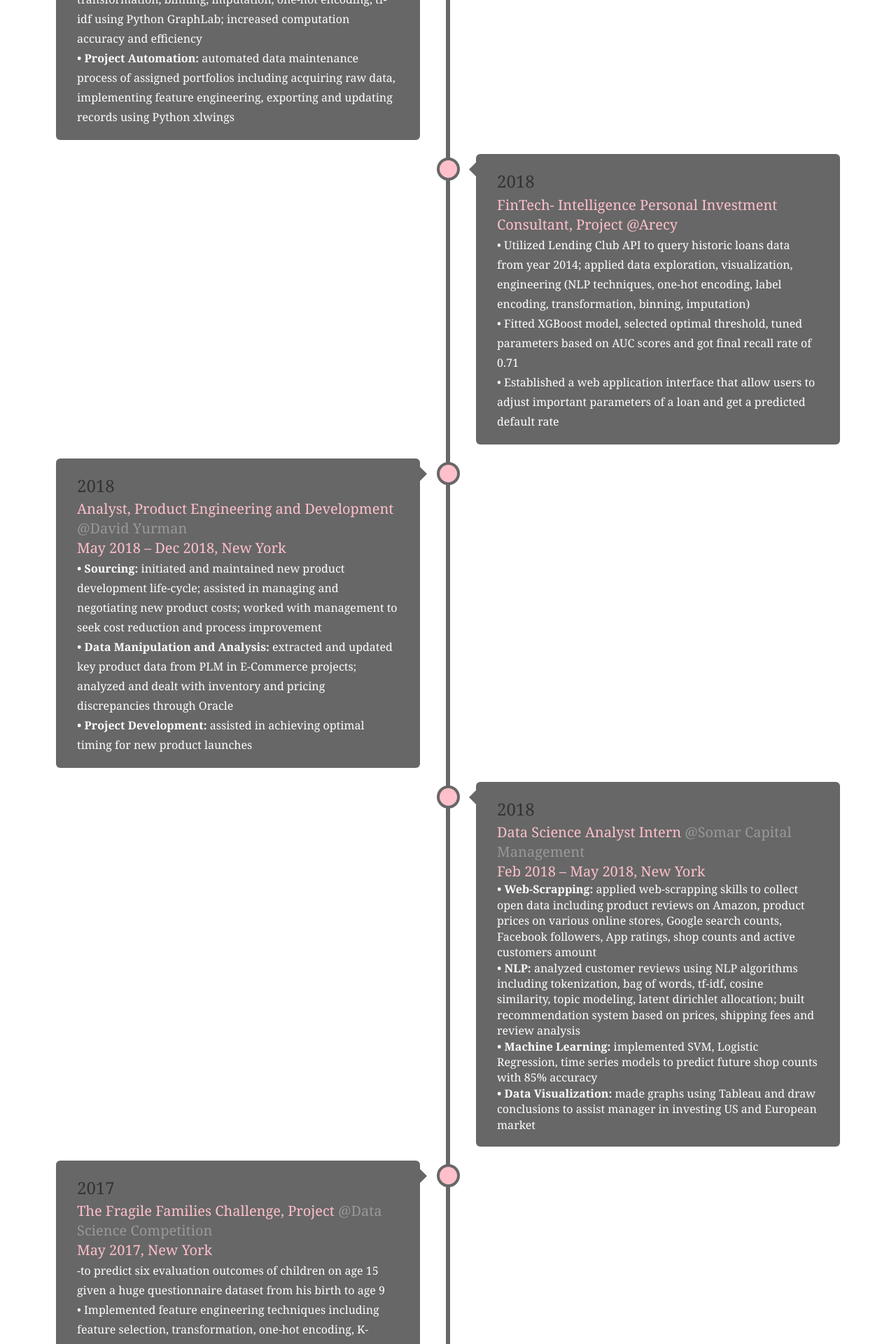
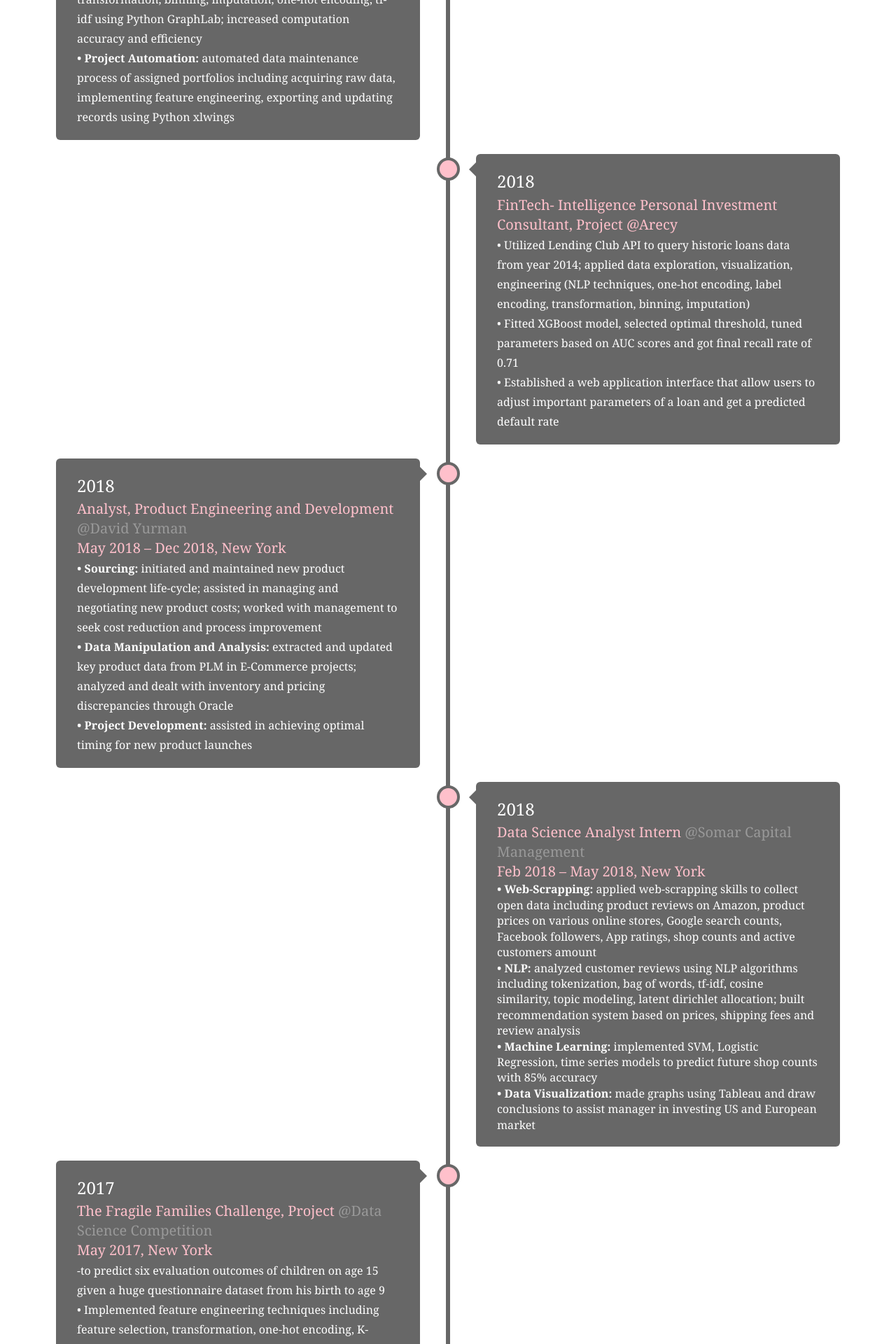
Before and after one commit to zf2169/zf2169.github.io, a Jekyll site: the page built from cv/index.html, in a window 1280 px wide. Shown: the part 1133-3053 px from the top of the page at 70% size. Built offline with Jekyll 4.4.1, drawn with Linux system fonts in a browser that asks for light colours.

Commit message:
Update index.html

```diff
--- a/cv/index.html
+++ b/cv/index.html
@@ -84,7 +84,7 @@ title: CV of Abby
 
 	<div class="container right">
     	  <div class="content">
-	    <p1 align= "left"> 2018 <br> </p1>
+	    <p1 style="color: white"> 2018 <br> </p1>
 	    <cv-title> FinTech- Intelligence Personal Investment Consultant, Project @Arecy <br> </<cv-title>
 	    <cv-content style="color: white">
 		• Utilized Lending Club API to query historic loans data from year 2014; applied data exploration, visualization, engineering (NLP techniques, one-hot encoding, label encoding, transformation, binning, imputation)
@@ -98,7 +98,7 @@ title: CV of Abby
 
     <div class="container left">
       <div class="content">
-	    <p1 align= "right"> 2018 <br> </p1>
+	    <p1 style="color: white"> 2018 <br> </p1>
 	    <cv-title> Analyst, Product Engineering and Development <a href="https://www.davidyurman.com/">@David Yurman</a> <br>  May 2018 – Dec 2018, New York <br> </<cv-title>
 	    <cv-content style="color: white">
 		    <strong>• Sourcing:</strong> initiated and maintained new product development life-cycle; assisted in managing and negotiating new product costs; worked with management to seek cost reduction and process improvement
@@ -112,7 +112,7 @@ title: CV of Abby
 
   <div class="container right">
     <div class="content">
-	<p1 align= "left"> 2018 <br> </p1>
+	<p1 style="color: white"> 2018 <br> </p1>
 	<cv-title> Data Science Analyst Intern <a href="http://somarcap.com/">@Somar Capital Management</a> <br> Feb 2018 – May 2018, New York <br> </cv-title>
 	<cv-content style="color: white">
 	    <strong>• Web-Scrapping:</strong> applied web-scrapping skills to collect open data including product reviews on Amazon, product prices on various online stores, Google search counts, Facebook followers, App ratings, shop counts and active customers amount
@@ -128,7 +128,7 @@ title: CV of Abby
 
   <div class="container left">
     <div class="content">
-	    <p1 align= "right"> 2017 <br> </p1>
+	    <p1 style="color: white"> 2017 <br> </p1>
 	    <cv-title>  The Fragile Families Challenge, Project <a href= "http://www.fragilefamilieschallenge.org/">@Data Science Competition</a> <br> May 2017, New York <br> </<cv-title>
 	    <cv-content style="color: white">
 		-to predict six evaluation outcomes of children on age 15 given a huge questionnaire dataset from his birth to age 9
@@ -142,7 +142,7 @@ title: CV of Abby
 
   <div class="container right">
     <div class="content">
-	    <p1 align= "left"> 2017 <br> </p1>
+	    <p1 style="color: white"> 2017 <br> </p1>
 	    <cv-title> Application of Black-Litterman Model in Optimal Portfolio @Math of Finance Class <br> Apr 2017, New York <br></<cv-title>
 	    <cv-content style="color: white">
 		• Established a baseline portfolio on Dow Jones 30 historical data weighted on market capitalizations of each industry
@@ -154,7 +154,7 @@ title: CV of Abby
 
   <div class="container left">
     <div class="content">
-	    <p1 align= "right"> 2017 <br> </p1>
+	    <p1 style="color: white"> 2017 <br> </p1>
 	    <cv-title> Image Classification Using Machine Learning @Applied Data Science Class <br> Mar 2017, New York <br></<cv-title>
 	    <cv-content style="color: white">
 		• Extracted features from poodles and fried chicken images with SIFT, HOG and LBP algorithms; reduced dimensions using K-means
@@ -166,7 +166,7 @@ title: CV of Abby
 
   <div class="container right">
     <div class="content">
-	    <p1 align= "left"> 2016 <br> </p1>
+	    <p1 style="color: white"> 2016 <br> </p1>
 	    <cv-title> Columbia University, Graduate School of Arts and Sciences <br> Sep 2016 - Feb 2018, New York <br></<cv-title>
 	    <cv-content style="color: white">
 		• M.A. in Statistics, Data Science Focus (Qualify for STEM OPT), GPA: 3.7/ 4.0
@@ -178,7 +178,7 @@ title: CV of Abby
 
   <div class="container left">
     <div class="content">
-	    <p1 align= "right"> 2016 <br> </p1>
+	    <p1 style="color: white"> 2016 <br> </p1>
 	    <cv-title> Quantitative Analyst Intern <a href="http://www.quantinv.com/">@QUANT</a> Investment <br> Jun 2016 - Aug 2016, Shanghai, China <br> </<cv-title>
 	    <cv-content style="color: white">
 		• Technical Skills: processed over 100,000 agricultural data of stocks, futures and other derivatives; applied Discrete Fourier Transformation and found price cycle through Python; built optimal portfolio and improved annualized predicted return by 17%
@@ -188,7 +188,7 @@ title: CV of Abby
 
   <div class="container right">
     <div class="content">
-	    <p1 align= "left"> 2012 <br> </p1>
+	    <p1 style="color: white"> 2012 <br> </p1>
 	    <cv-title> Southeast University, Department of Mathematics <br> Sep 2012 - Jun 2016, Nanjing, China <br> </<cv-title>
 	    <cv-content style="color: white">
 		• B.S. in Mathematics, Statistics Focus, GPA: 3.6/ 4.0 (top 15%)
```
